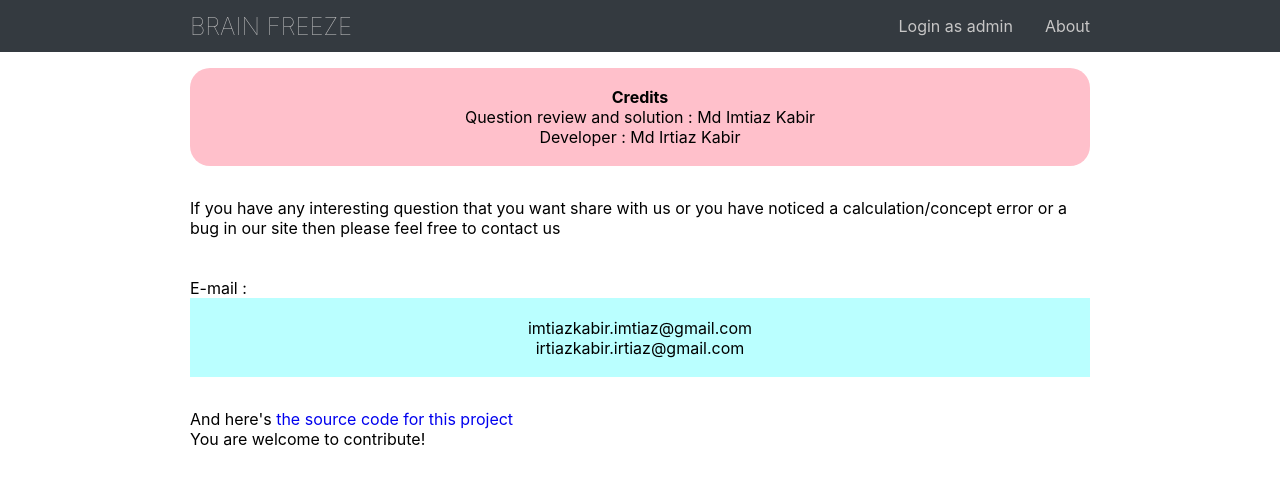
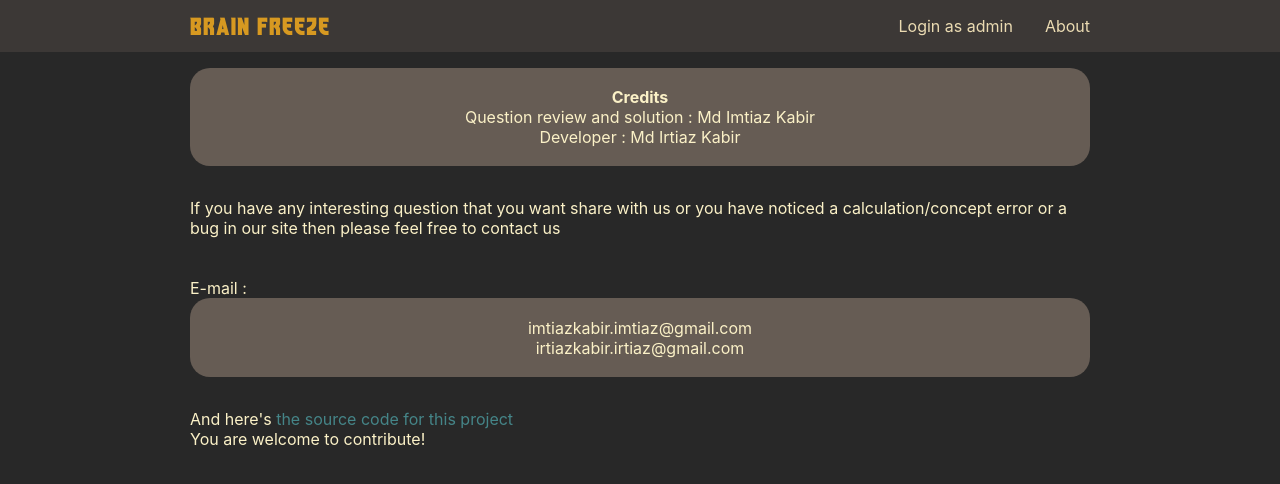
Before and after one commit to Irtiaz/dynamic-question-feed, a Next.js app: page /about in a window 1280 px wide. Shown: the top 484 px of the page. Built offline with nearby package versions, Linux system fonts and the light colour scheme.

Commit message:
Added gruvbox theme

```diff
--- a/pages/about.js
+++ b/pages/about.js
@@ -10,8 +10,8 @@ export default class About extends React.Component {
 				<Head>
 					<title>About this project</title>
 				</Head>
-				<div>
-					<div className={styles.credits}>
+				<div className={styles.container}>
+					<div className={styles.box}>
 						<b>Credits</b> <br />
 						Question review and solution : Md Imtiaz Kabir <br />
 						Developer : Md Irtiaz Kabir
@@ -19,7 +19,7 @@ export default class About extends React.Component {
 					<div className={styles.contact}>
 						If you have any interesting question that you want share with us or you have noticed a calculation/concept error or a bug in our site then please feel free to contact us <br /> <br /> <br />
 						E-mail :
-						<div className={styles.email}>
+						<div className={styles.box}>
 							imtiazkabir.imtiaz@gmail.com<br />
 							irtiazkabir.irtiaz@gmail.com
 						</div>
--- a/pages/admin/create.js
+++ b/pages/admin/create.js
@@ -262,7 +262,7 @@ class CreateQues extends React.Component {
 					<Head>
 						<title>Create Question</title>
 					</Head>
-					<div>
+					<div className={styles.page}>
 
 						<div className={styles.instructions}>
 							Wrap tex around 2 @ signs for block level tex or <br />
@@ -287,7 +287,8 @@ class CreateQues extends React.Component {
 						</div>
 
 						<button className={styles.refresh_button} onClick={this.handleRefresh}>Refresh</button>
-						<button className={styles.add_button} onClick={() => this.handleAdd(false)}>Add New Question</button>
+						<button className={styles.add_button} onClick={() => this.handleAdd(false)}>Add new question</button>
+
 						{EditButton}
 
 						{Preview}
--- a/pages/admin/feed.js
+++ b/pages/admin/feed.js
@@ -113,7 +113,7 @@ class Feed extends React.Component {
 					<div style={{textAlign: "right"}}>
 						<button onClick={this.handleLogout} className={styles.logout_button}>Logout</button>
 					</div>
-					<button className={styles.add_button} onClick={this.handleAdd}>Add New Question</button>
+					<button className={styles.add_button} onClick={this.handleAdd}>Add new question</button>
 					{Questions}
 				</div>
 			</>
--- a/styles/About.module.css
+++ b/styles/About.module.css
@@ -1,6 +1,10 @@
-.credits {
+.container {
+	color: #fbf1c7;
+}
+
+.box {
 	text-align: center;
-	background-color: pink;
+	background-color: #665c54;
 	padding: 1.2em 0;
 	border-radius: 20px;
 }
@@ -9,9 +13,10 @@
 	margin: 2em 0;
 }
 
-.email {
-	background-color: #baffff;
-	margin-bottom: 1em;
-	padding: 1.2em 0;
-	text-align: center;
+.container a, .container a:visited {
+	color: #458588;
 }
+
+.container a:hover {
+	text-decoration: underline;
+}
--- a/styles/Navbar.module.css
+++ b/styles/Navbar.module.css
@@ -1,5 +1,10 @@
+@font-face {
+	font-family: "kung-fu-master";
+	src: url("KungFuMaster.otf");
+}
+
 .container_div {
-	background-color: #343a40;
+	background-color: #3c3836;
 	color: white;
 }
 
@@ -17,6 +22,16 @@
 	font-weight: 1;
 }
 
+.header a {
+	color: #d79921;
+	letter-spacing: 0.05em;
+	font-family: "kung-fu-master";
+}
+
+.header a:hover {
+	color: #fabd2f;
+}
+
 .nav ul {
 	list-style: none;
 	display: flex;
@@ -26,11 +41,11 @@
 	margin-left: 2em;
 }
 
-.nav_container a, .nav_container a:visited {
-	color: #c7c6c6;
+.nav a, .nav a:visited {
+	color: #ebdbb2;
 	transition: color 0.3s ease 0s;
 }
 
-.nav_container a:hover {
-	color: white;
+.nav a:hover {
+	color: #fbf1c7;
 }
--- a/styles/Question.module.css
+++ b/styles/Question.module.css
@@ -2,9 +2,10 @@
 	margin: 0 0 1.3em 0;
     padding: 0.5em 0.5em;
     border: 1px solid grey;
-    background-color: rgb(217, 234, 241);
+    background-color: #504945;
+	color: #fbf1c7;
     border-radius: 0.5em;
-    box-shadow: 1em 1em 1em #e4e1e1;
+    box-shadow: 1em 1em 1em #3c3836;
 }
 
 .toggle_button {
@@ -20,7 +21,7 @@
 }
 
 .solution_container {
-	border: 5px solid #f69bab;
+	border: 5px solid #458588;
 	padding: 1em;
 	margin: 1em 0;
 }
@@ -36,7 +37,7 @@
 
 .keywords_container span {
 	margin: 0.5em;
-	background-color: tomato;
+	background-color: #fb4934;
 	color: white;
 	padding: 0.5em 1em;
 	border-radius: 20px;
--- a/styles/globals.css
+++ b/styles/globals.css
@@ -3,6 +3,7 @@ body {
   padding: 0;
   margin: 0;
   font-family: -apple-system, BlinkMacSystemFont, Segoe UI, Roboto, Oxygen, Ubuntu, Cantarell, Fira Sans, Droid Sans, Helvetica Neue, sans-serif;
+  background-color: #282828;
 }
 
 * {
```
Also changed, not shown: styles/AdminLogin.module.css (+13 -5 lines), styles/CreateQues.module.css (+22 -7 lines), styles/Feed.module.css (+14 -7 lines), styles/Home.module.css (+6 -3 lines), styles/KungFuMaster.otf (added).
